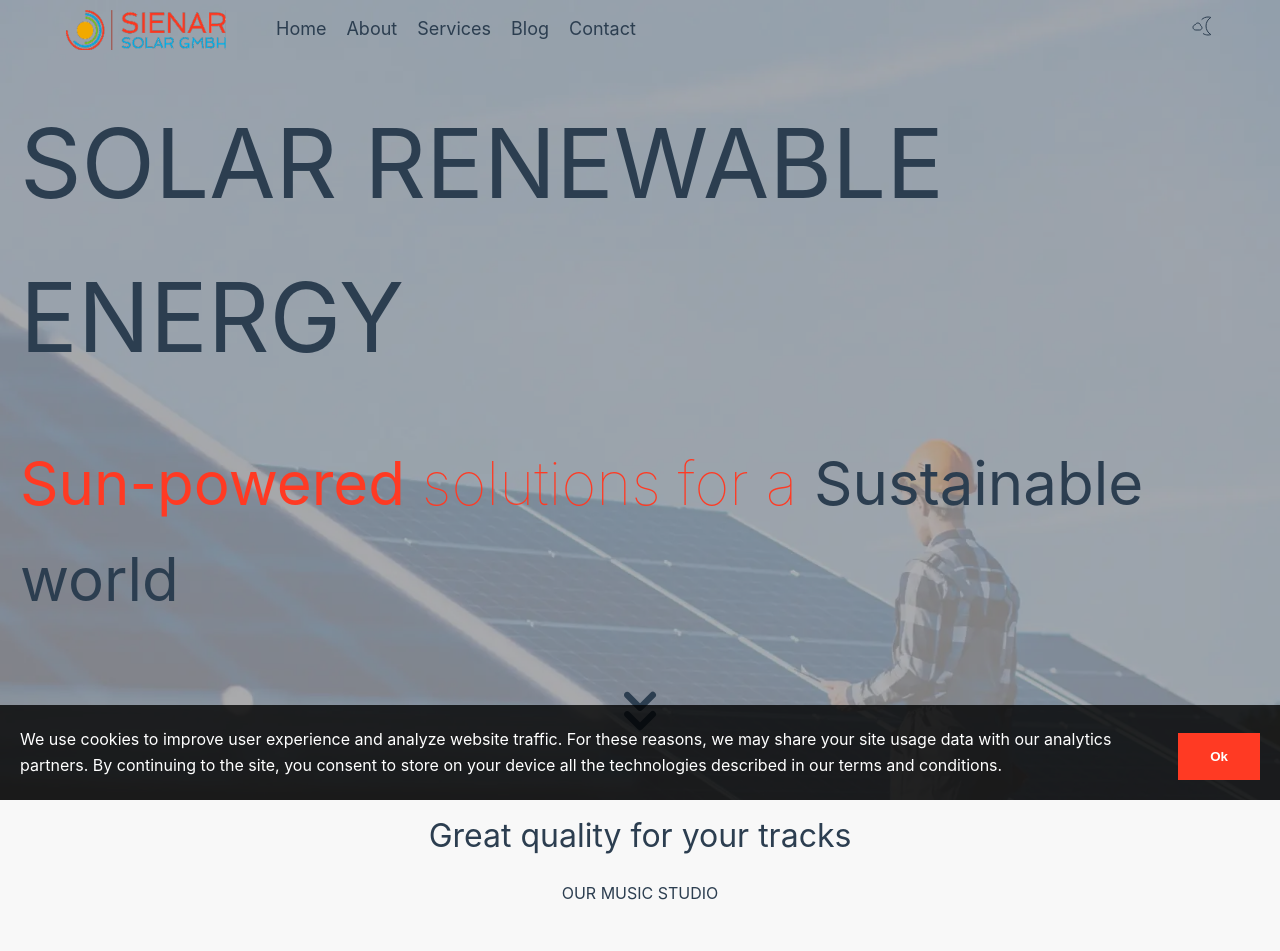
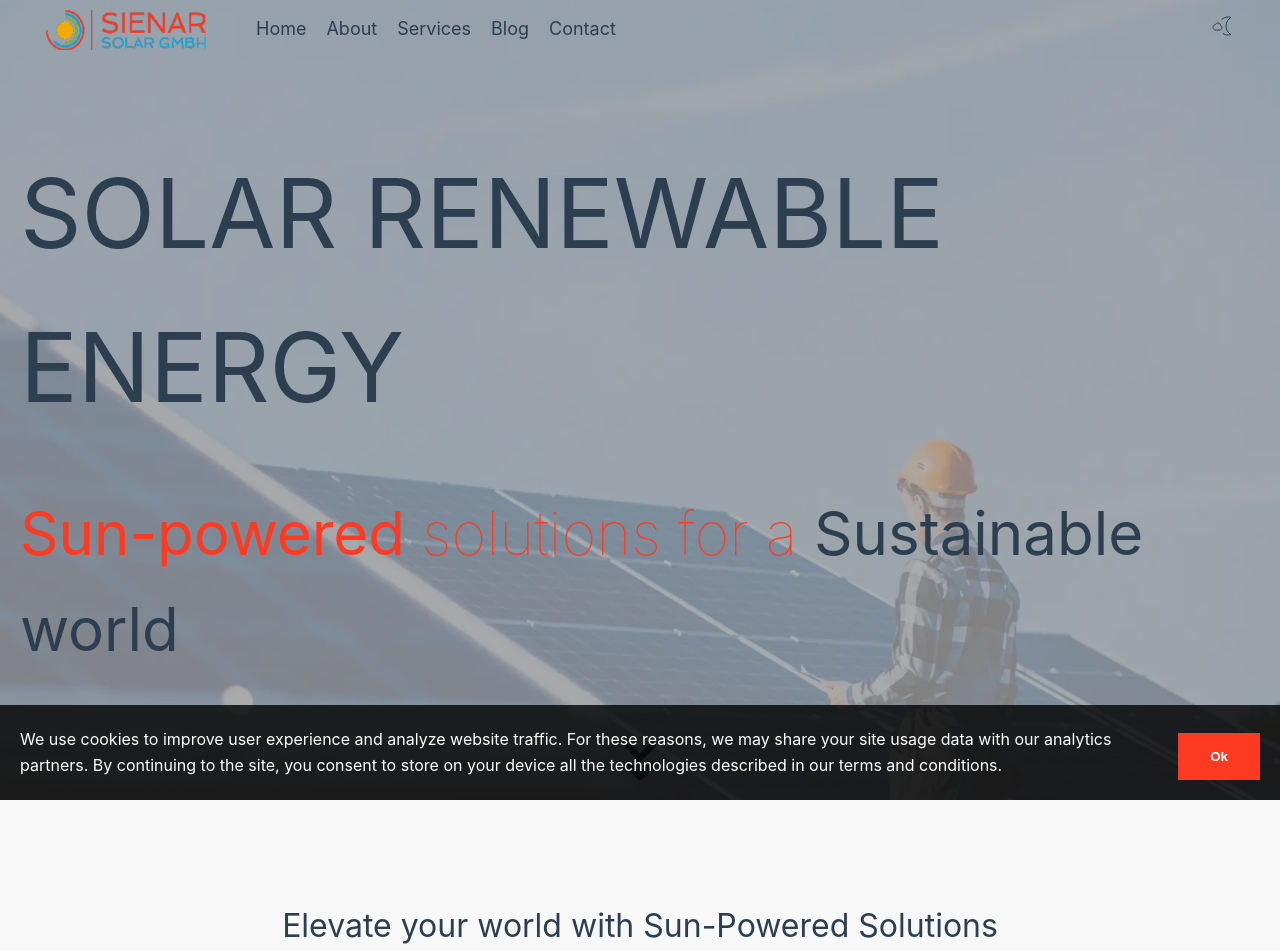
Before and after one commit to alejandroyunes/vue-solar, a Vue app: page / in a window 1280 px wide. Shown: the top 951 px of the page. Built offline with nearby package versions, Linux system fonts and the light colour scheme; some icons are missing.

Commit message:
fixing build issues

```diff
--- a/src/components/billboard/billboard-fixed-top/billboard-fixed.scss
+++ b/src/components/billboard/billboard-fixed-top/billboard-fixed.scss
@@ -5,7 +5,7 @@
     display: grid;
     grid-template-columns: 1fr;
     margin: 0 auto;
-    height: 90vh;
+    height: 100vh;
     align-content: center;
     padding: 0;
 
--- a/src/components/header/03-row/logo-menu-hamburger/header-component.scss
+++ b/src/components/header/03-row/logo-menu-hamburger/header-component.scss
@@ -4,7 +4,7 @@
   justify-content: space-between;
   max-width: var(--max-width);
   margin: 0 auto;
-  padding: 10px 20px 0;
+  padding: 10px 0;
 
   .desktop-only {
     @media (max-width: 768px) {
--- a/src/views/HomeView.vue
+++ b/src/views/HomeView.vue
@@ -11,7 +11,7 @@ import SocialHover from '@/components/sections/06-row/social-hover/SocialHover.v
 <template>
   <BillboardComponent />
 
-  <TitleSubtitle title="Great quality for your tracks" subtitle="OUR MUSIC STUDIO" />
+  <TitleSubtitle title="Elevate your world with Sun-Powered Solutions" subtitle="OUR MUSIC STUDIO" />
   <IndentDescription />
 
   <TitleSubtitle title="Crafting Masterpieces" subtitle="Quality is our heartbeat" marginTop />
```
Also changed, not shown: public/images/billboard/musicP.webp (added).
